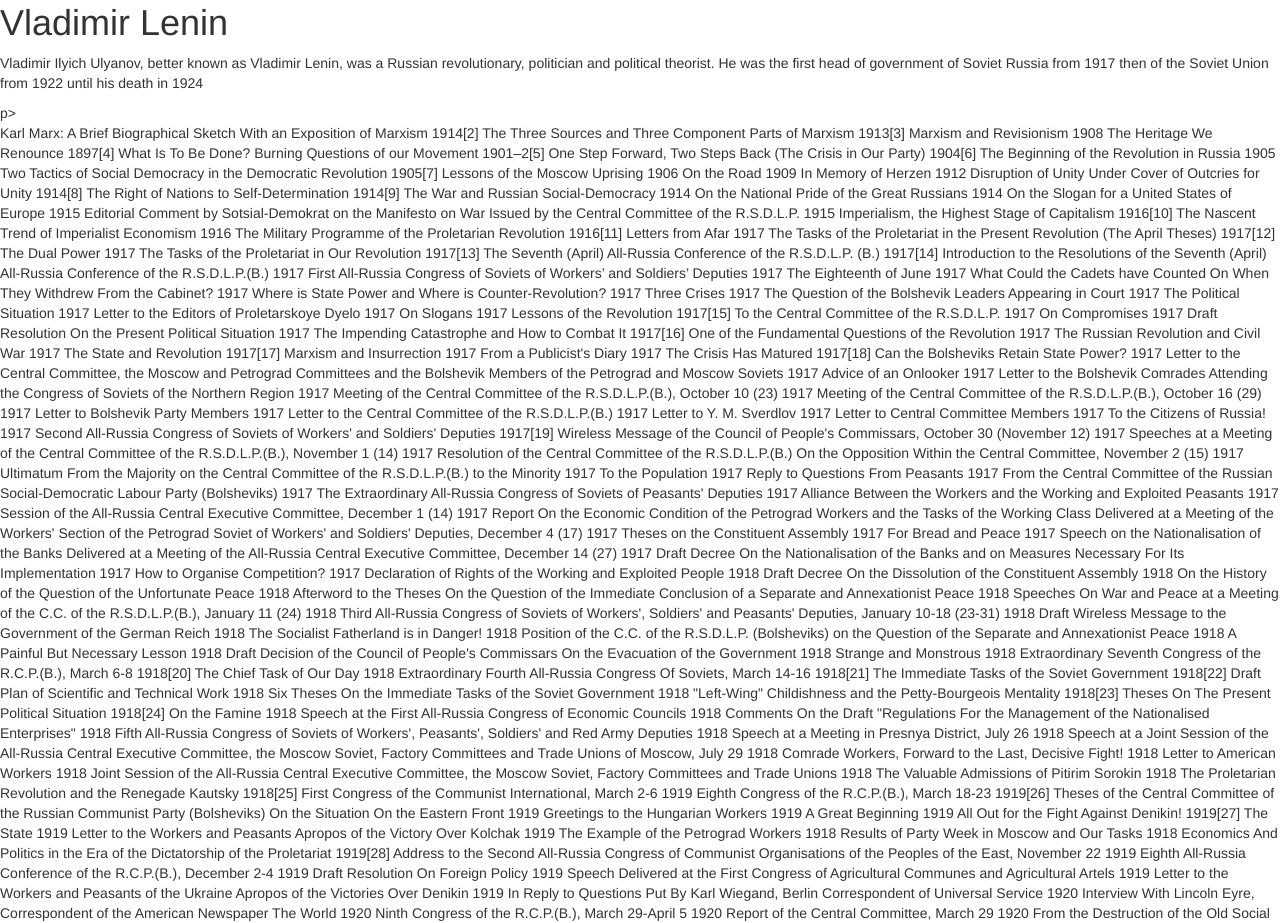
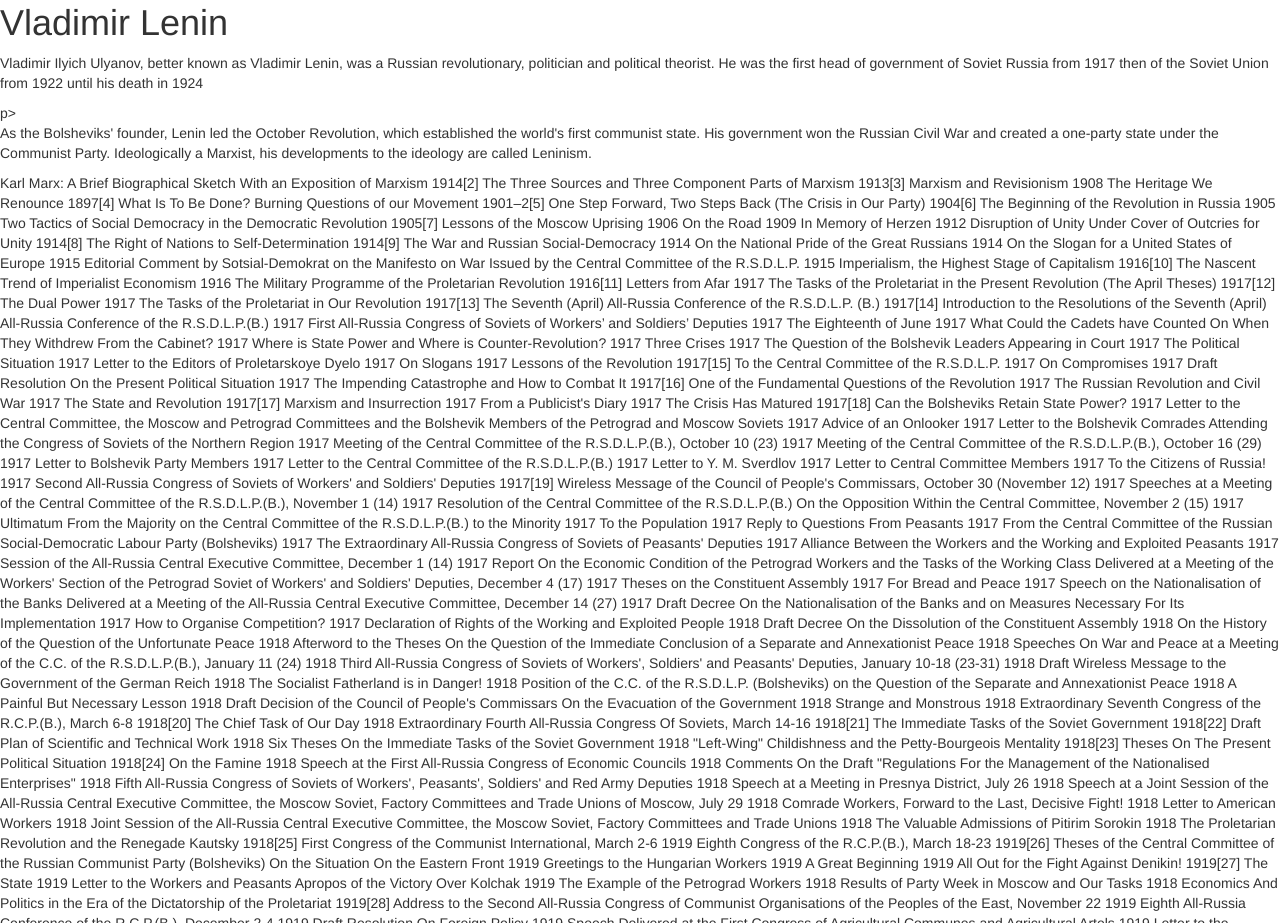
Before and after one commit to khanhanvu1610-creator/Lenin, a plain HTML site: page index.html in a window 1280 px wide. Shown: the part 1177-2100 px from the top of the page. Drawn offline with nearby package versions, Linux system fonts and the light colour scheme.

Commit message:
Update index.html

```diff
--- a/index.html
+++ b/index.html
@@ -30,6 +30,7 @@
     </section>
 
     <section id="Achievements">
+      <p>As the Bolsheviks' founder, Lenin led the October Revolution, which established the world's first communist state. His government won the Russian Civil War and created a one-party state under the Communist Party. Ideologically a Marxist, his developments to the ideology are called Leninism.</p>
     </section>
 
     <section id="Books">
```
